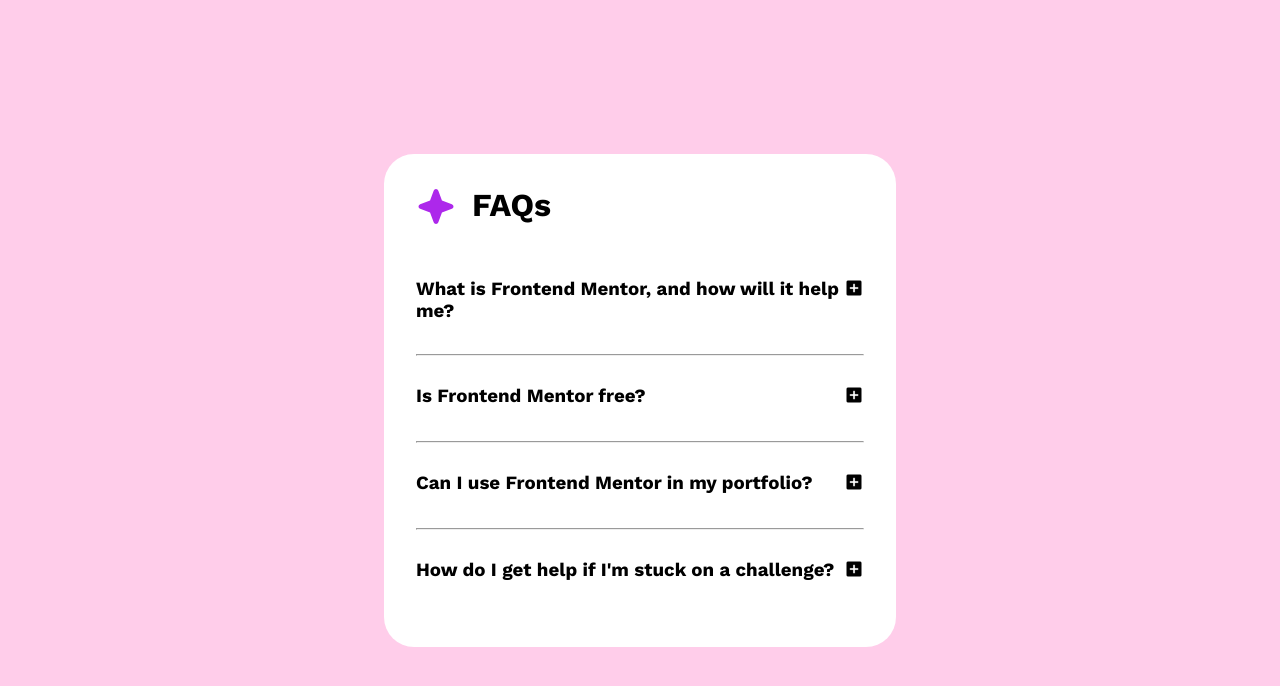
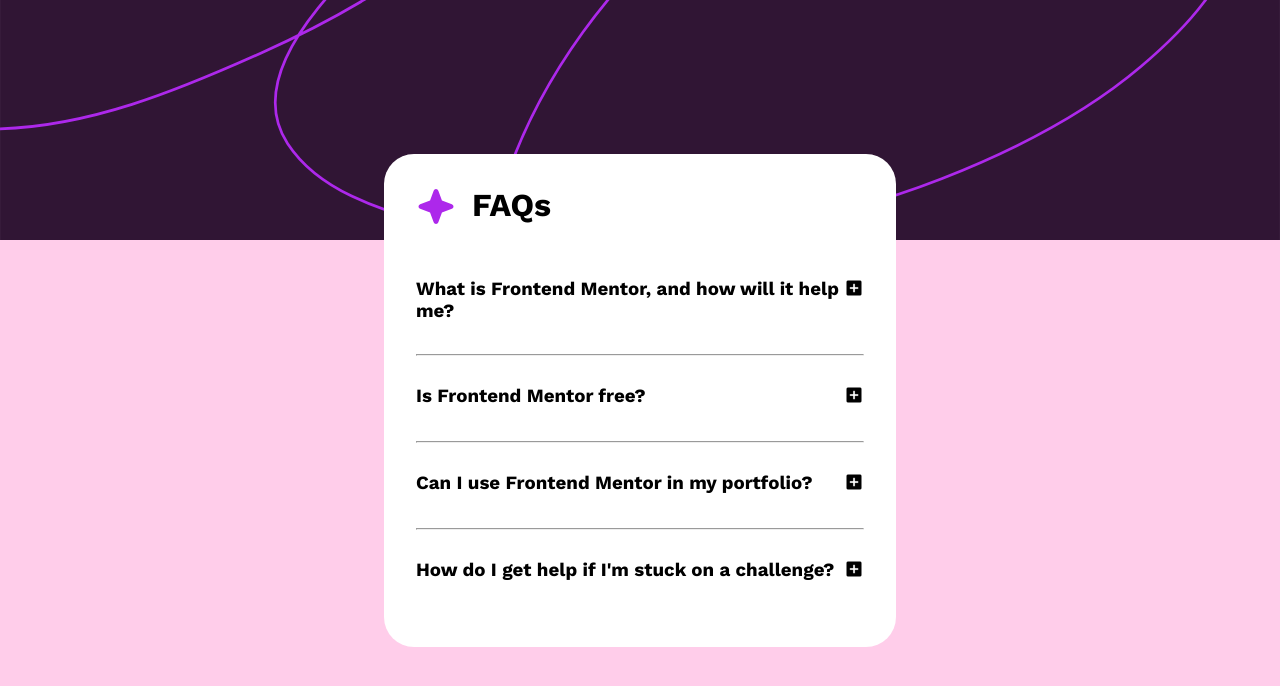
Before and after one commit to codeguy9/FAQs---Accordion---pure---CSS---Responsive, a plain HTML site: page index.html in a window 1280 px wide. Drawn offline with nearby package versions, Linux system fonts and the light colour scheme.

Commit message:
Update style.css

```diff
--- a/style.css
+++ b/style.css
@@ -16,7 +16,7 @@
 
 #background {
 
-	background-image: url('../assets/images/background-pattern-desktop.svg');
+	background-image: url('background-pattern-desktop.svg');
 	background-size: cover;
 	background-repeat: no-repeat;
 	background-position: center;
```
